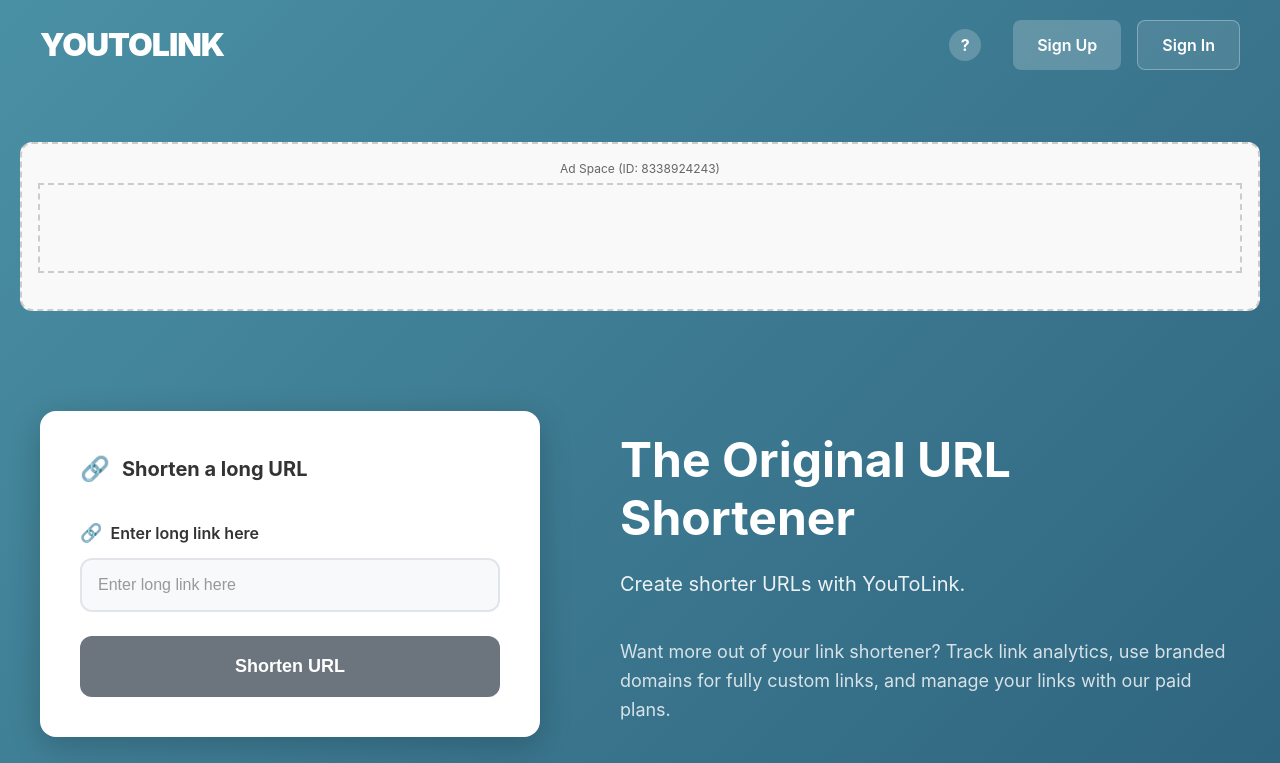
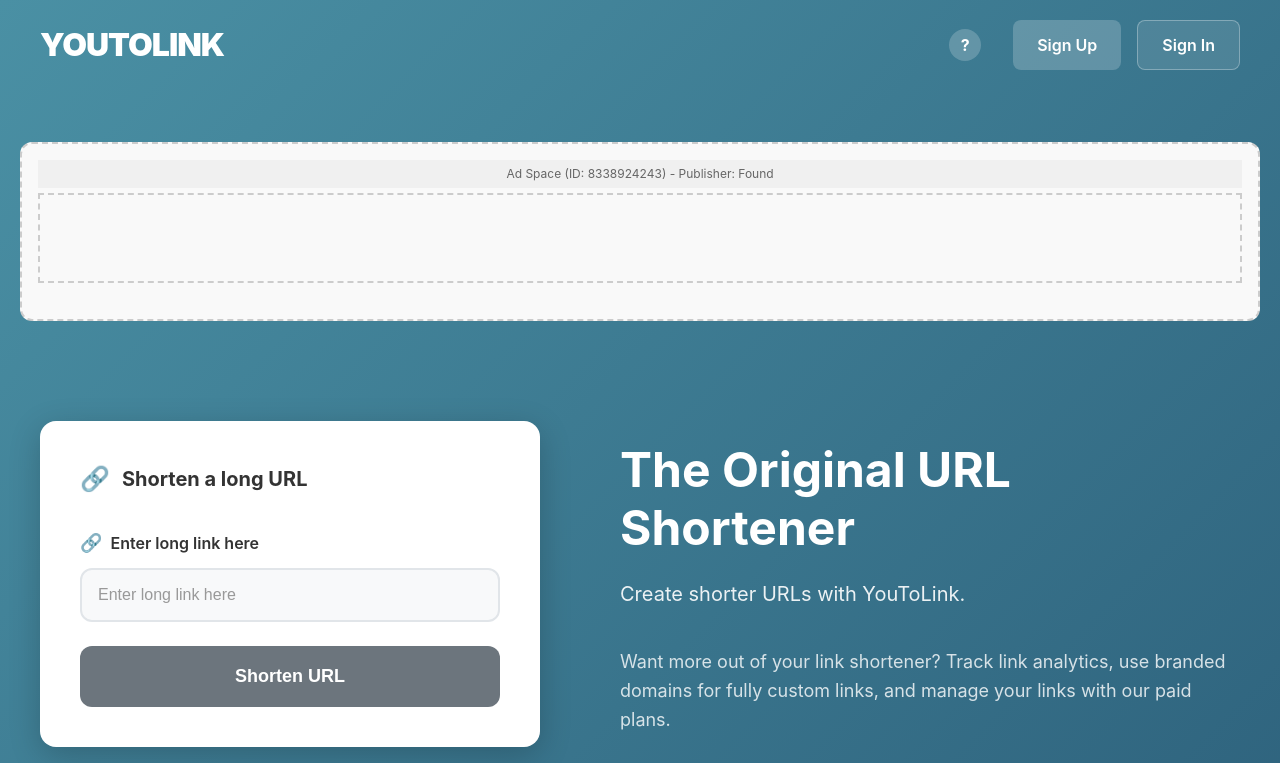
Before and after one commit to dkgohel/YouToLink, a React (Create React App) app in the folder client/: page / in a window 1280 px wide. Shown: the top 763 px of the page. Built offline with nearby package versions, Linux system fonts and the light colour scheme; no server answers.

Commit message:
Add debugging and fallback for AdSense publisher ID

```diff
--- a/client/src/components/AdBanner.tsx
+++ b/client/src/components/AdBanner.tsx
@@ -13,9 +13,11 @@
   style = {},
   className = ''
 }) => {
-  const publisherId = process.env.REACT_APP_ADSENSE_PUBLISHER_ID;
+  // Temporarily hardcode to test - will revert after testing
+  const publisherId = process.env.REACT_APP_ADSENSE_PUBLISHER_ID || 'ca-pub-1534245302037029';
 
   useEffect(() => {
+    console.log('AdBanner Debug:', { publisherId, adSlot, envVar: process.env.REACT_APP_ADSENSE_PUBLISHER_ID });
     try {
       // @ts-ignore
       (window.adsbygoogle = window.adsbygoogle || []).push({});
@@ -24,15 +26,11 @@
     }
   }, [publisherId, adSlot]);
 
-  if (!publisherId) {
-    return null;
-  }
-
   return (
     <div className={`ad-container ${className}`} style={style}>
-      {/* Temporary debug info */}
-      <div style={{ fontSize: '12px', color: '#666', marginBottom: '5px' }}>
-        Ad Space (ID: {adSlot})
+      {/* Debug info */}
+      <div style={{ fontSize: '12px', color: '#666', marginBottom: '5px', padding: '5px', backgroundColor: '#f0f0f0' }}>
+        Ad Space (ID: {adSlot}) - Publisher: {publisherId ? 'Found' : 'Missing'}
       </div>
       <ins
         className="adsbygoogle"
```
Also changed, not shown: 1 other file (tests, documents, lock files or other folders).
